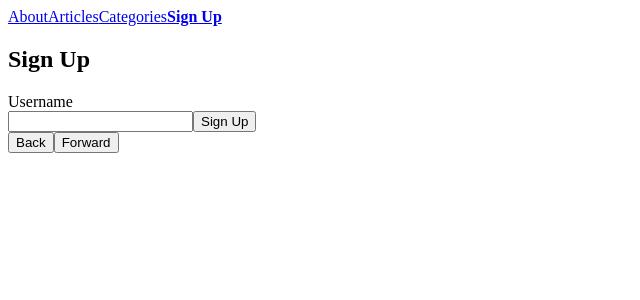
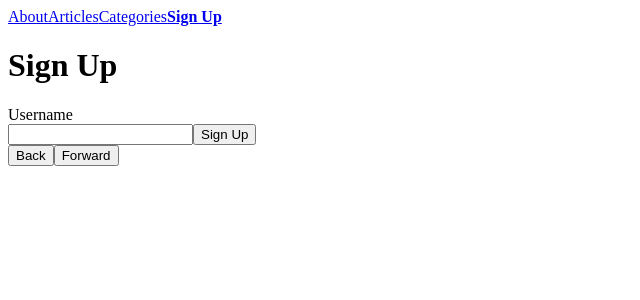
Before and after one commit to Johnnasimba/React-router, a React (Create React App) app: page /sign-up in a window 1280 px wide. Shown: the top 300 px of the page, without its empty margins (0-640 px from the left). Built offline with nearby package versions, Linux system fonts and the light colour scheme; the HTML template or start-up script is replaced by a standard one.

Commit message:
Updating styles

```diff
--- a/src/components/Article.js
+++ b/src/components/Article.js
@@ -10,6 +10,7 @@ export default function Article () {
   const article = articles[title]
 
   return article ? (
+    <main>
          <div className='article-container'>
         <h1 className='article-title'>{article.title}</h1>
         <p>By <Link to={`/authors/${article.author}`}>
@@ -19,5 +20,8 @@ export default function Article () {
           {article.body}
         </ReactMarkdown>
       </div>
+    </main>
+
+
   ) : <p> No article found with that title... </p>
 }
--- a/src/components/SignUp.js
+++ b/src/components/SignUp.js
@@ -16,7 +16,7 @@ const history = useHistory();
   }
 
   return (
-    <section>
+    <main>
       <h1>Sign Up</h1>
       <form onSubmit={handleSubmit}>
         <label>
@@ -33,6 +33,6 @@ const history = useHistory();
           </div>
         </label>
       </form>
-    </section>
+    </main>
   );
 }
```
Lines whose indentation alone changed are shown as unchanged.
